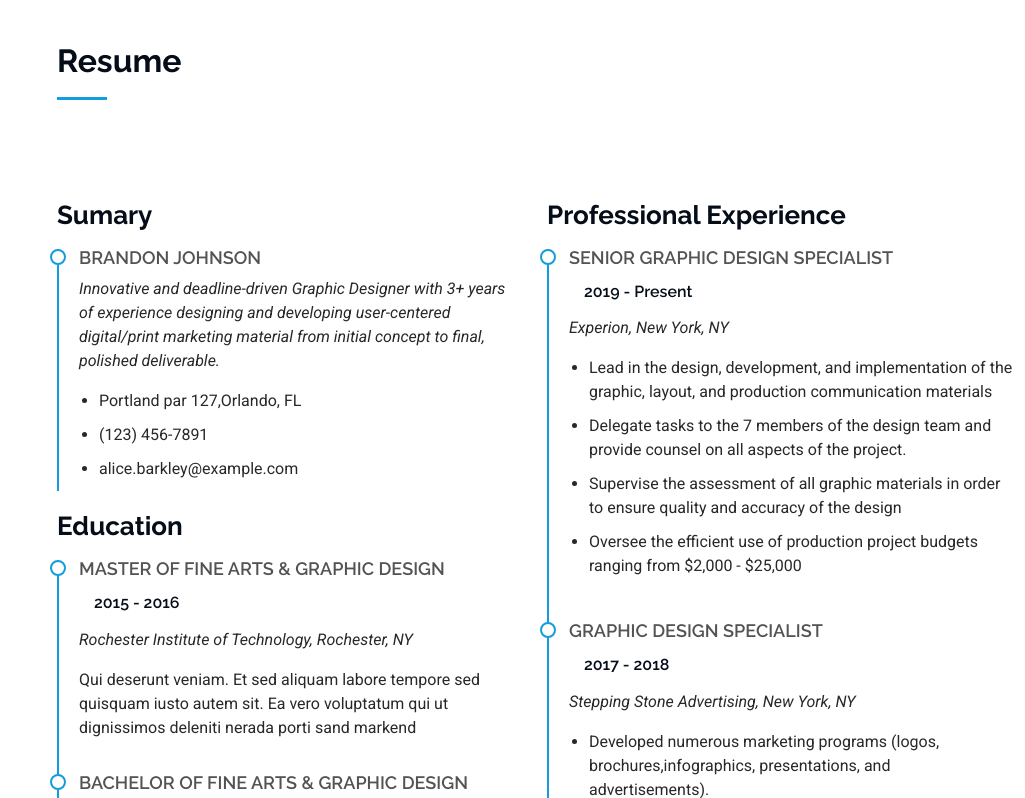
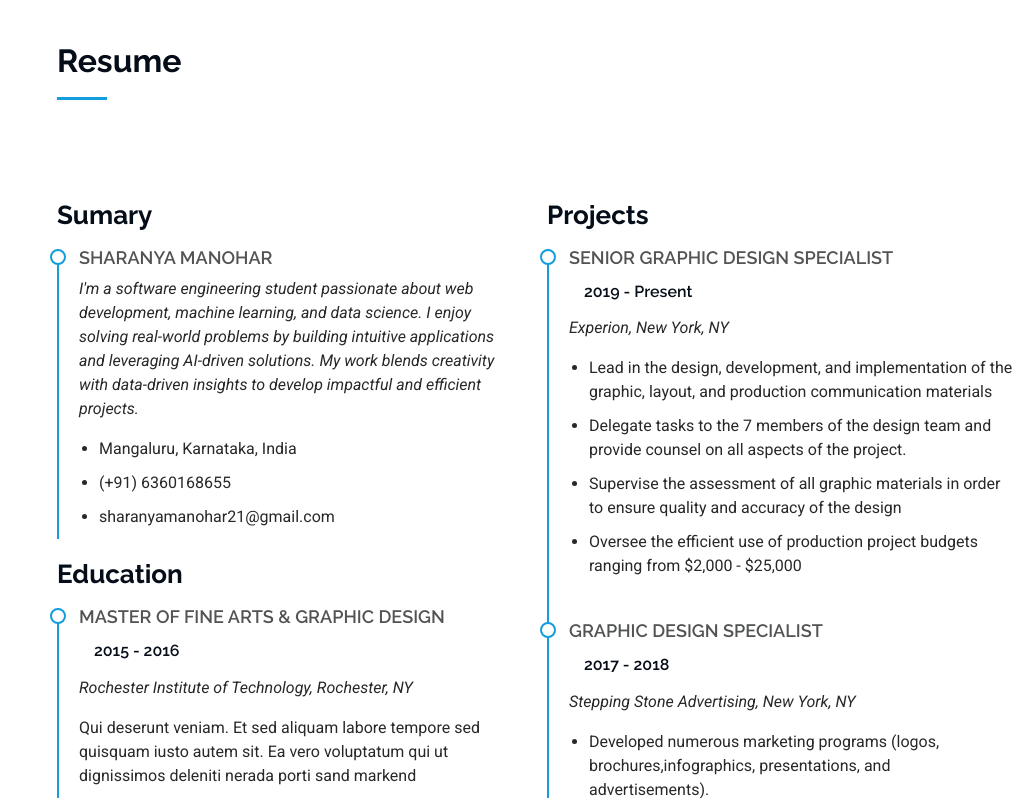
Before and after one commit to sharanya-manohar/portfolio, a FastAPI app: page / in a window 1280 px wide. Shown: the part 2040-2838 px from the top of the page, without its empty margins (255-1280 px from the left). Run offline with FastAPI, Linux system fonts and the light colour scheme; some libraries are stand-ins or nearby versions.

Commit message:
minor change

```diff
--- a/templates/index.html
+++ b/templates/index.html
@@ -221,12 +221,15 @@
             <h3 class="resume-title">Sumary</h3>
 
             <div class="resume-item pb-0">
-              <h4>Brandon Johnson</h4>
-              <p><em>Innovative and deadline-driven Graphic Designer with 3+ years of experience designing and developing user-centered digital/print marketing material from initial concept to final, polished deliverable.</em></p>
+              <h4>Sharanya Manohar</h4>
+              <p><em>I'm a software engineering student passionate about web development,
+                machine learning, and data science. I enjoy solving real-world problems by building
+                intuitive applications and leveraging AI-driven solutions. My work blends creativity
+                with data-driven insights to develop impactful and efficient projects.</em></p>
               <ul>
-                <li>Portland par 127,Orlando, FL</li>
-                <li>(123) 456-7891</li>
-                <li>alice.barkley@example.com</li>
+                <li>Mangaluru, Karnataka, India</li>
+                <li>(+91) 6360168655</li>
+                <li>sharanyamanohar21@gmail.com</li>
               </ul>
             </div><!-- Edn Resume Item -->
 
@@ -248,7 +251,7 @@
           </div>
 
           <div class="col-lg-6" data-aos="fade-up" data-aos-delay="200">
-            <h3 class="resume-title">Professional Experience</h3>
+            <h3 class="resume-title">Projects</h3>
             <div class="resume-item">
               <h4>Senior graphic design specialist</h4>
               <h5>2019 - Present</h5>
```
Also changed, not shown: other parts of templates/index.html (+1 -1 lines).
